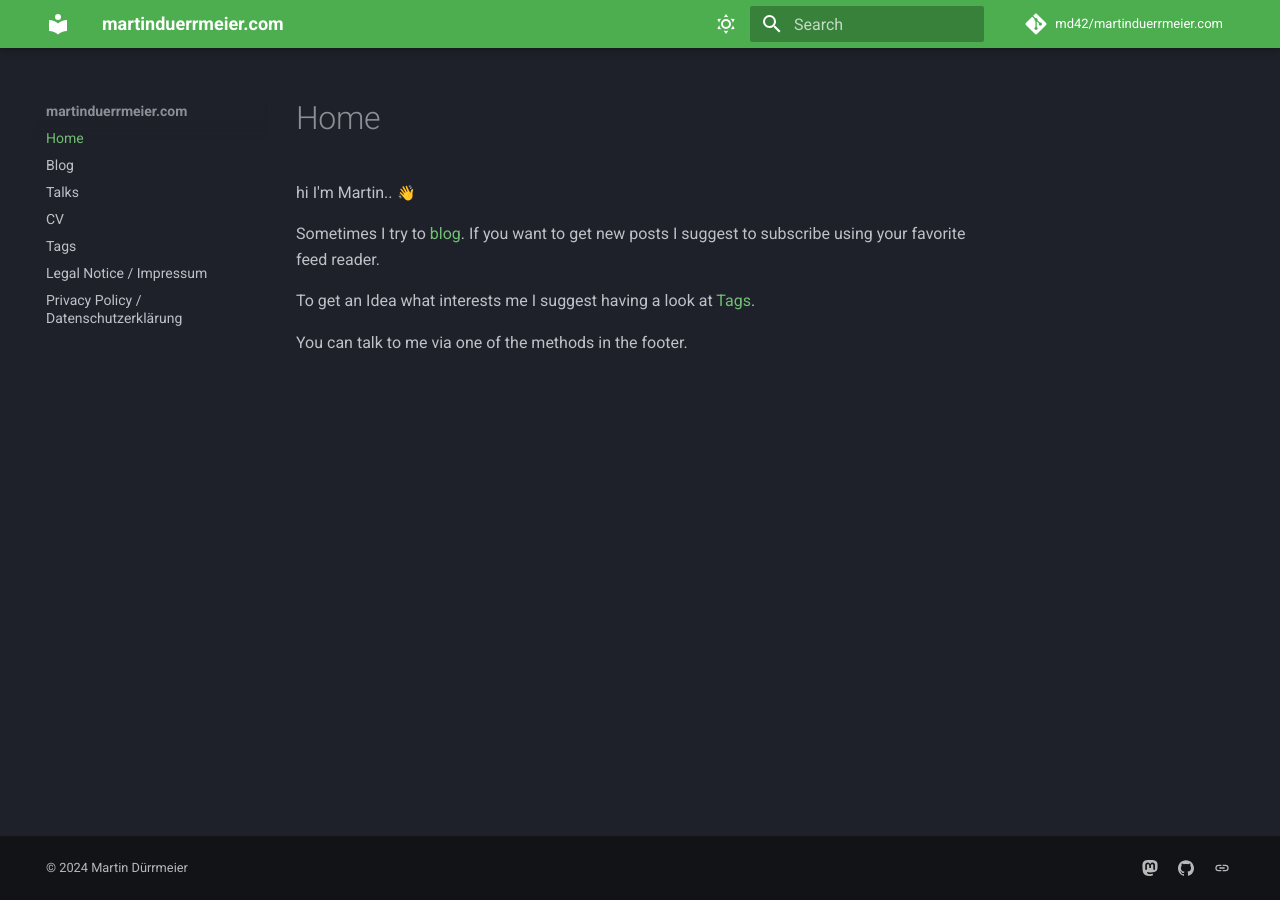
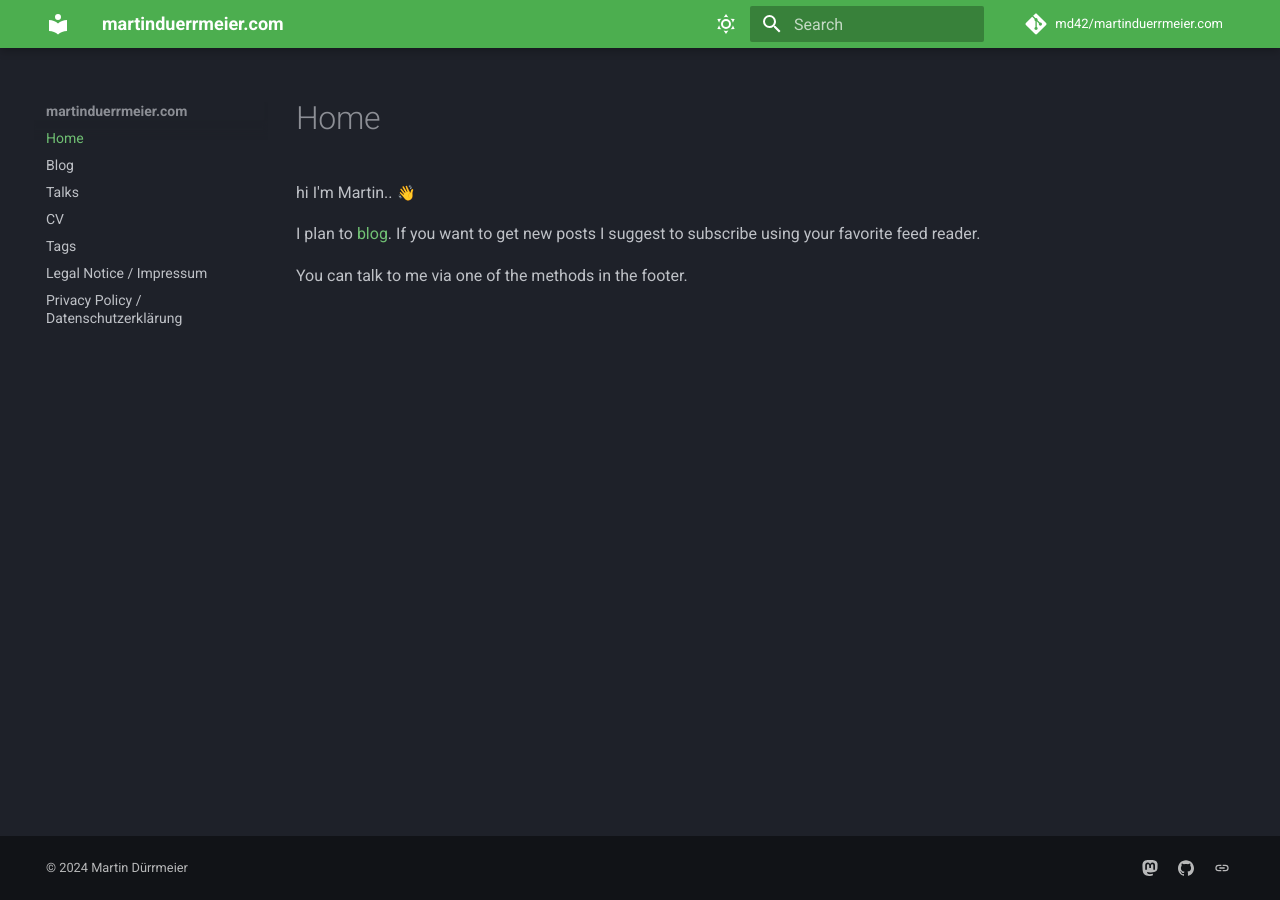
Before and after one commit to md42/martinduerrmeier.com, an MkDocs documentation site: the page built from docs/index.md, in a window 1280 px wide. Built offline with MkDocs 1.6.1 and Material for MkDocs 9.7.7, drawn with Linux system fonts in a browser that asks for light colours; emoji names are drawn with the system emoji font; comment, search, counter and statistics services are not loaded.

Commit message:
de-publish post, not understandable, needs rework

```diff
--- a/docs/index.md
+++ b/docs/index.md
@@ -2,8 +2,6 @@
 
 hi I'm Martin.. :wave:
 
-Sometimes I try to [blog](blog/index.md). If you want to get new posts I suggest to subscribe using your favorite feed reader.
-
-To get an Idea what interests me I suggest having a look at [Tags](tags.md).
+I plan to [blog](blog/index.md). If you want to get new posts I suggest to subscribe using your favorite feed reader.
 
 You can talk to me via one of the methods in the footer.
```
Also changed, not shown: docs/blog/posts/systemsthinking.md (+1 -0 lines).
